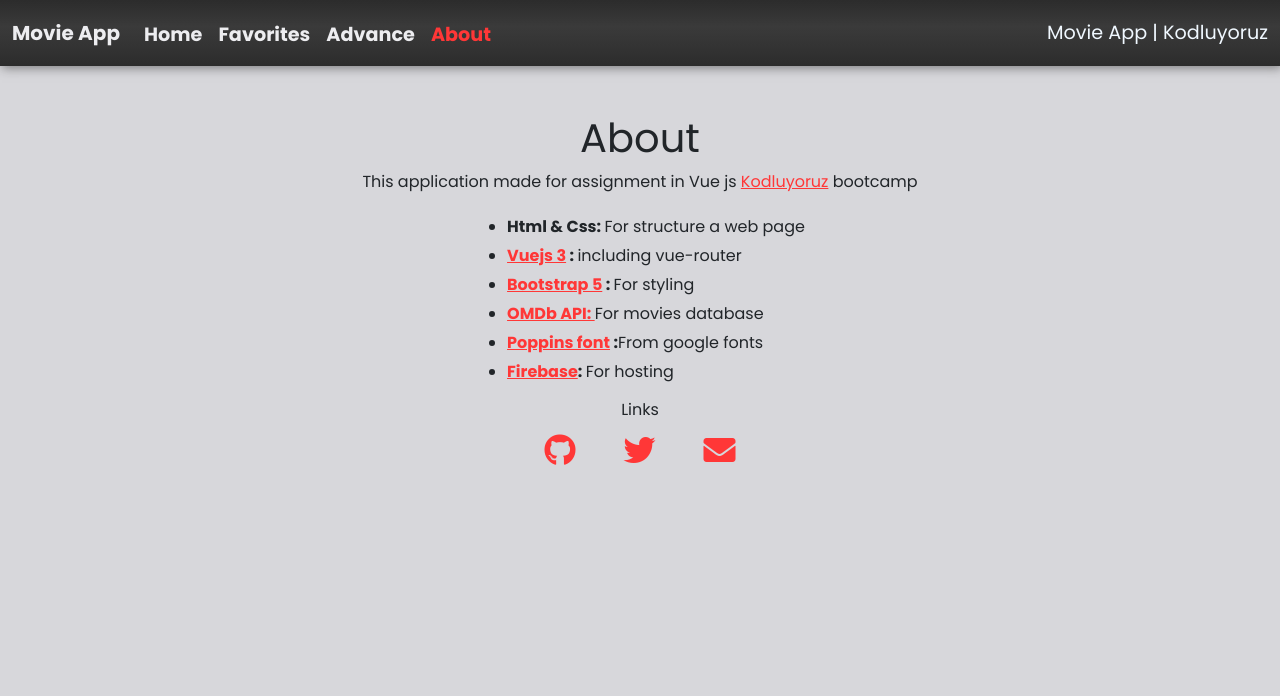
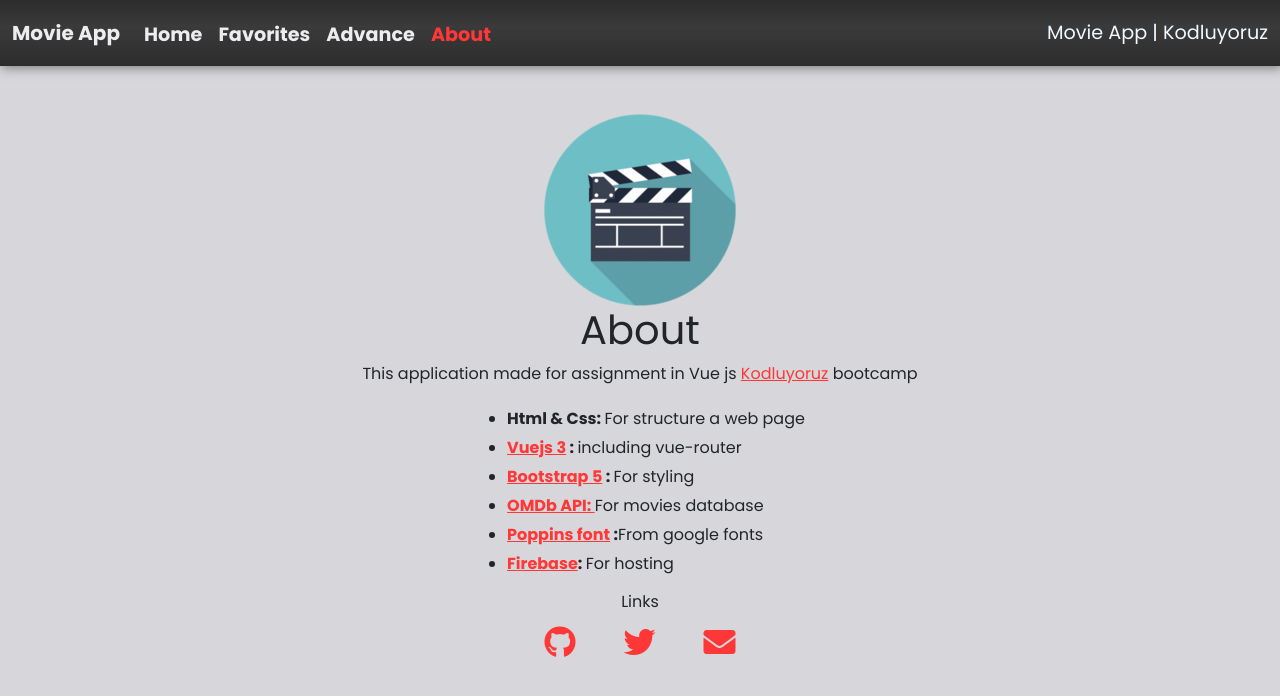
Before and after one commit to essasabbagh/Movie-App, a Vue app: page /#/about in a window 1280 px wide. Shown: the top 696 px of the page. Built offline with nearby package versions, Linux system fonts and the light colour scheme.

Commit message:
add icon to about page

```diff
--- a/src/views/About.vue
+++ b/src/views/About.vue
@@ -1,5 +1,6 @@
 <template>
   <div class="about container mt-5">
+    <img src="/favicon/android-chrome-192x192.png" alt="MovieAppIcon">
     <h1 class="">About</h1>
     <p>
       This application made for assignment in Vue js
```
